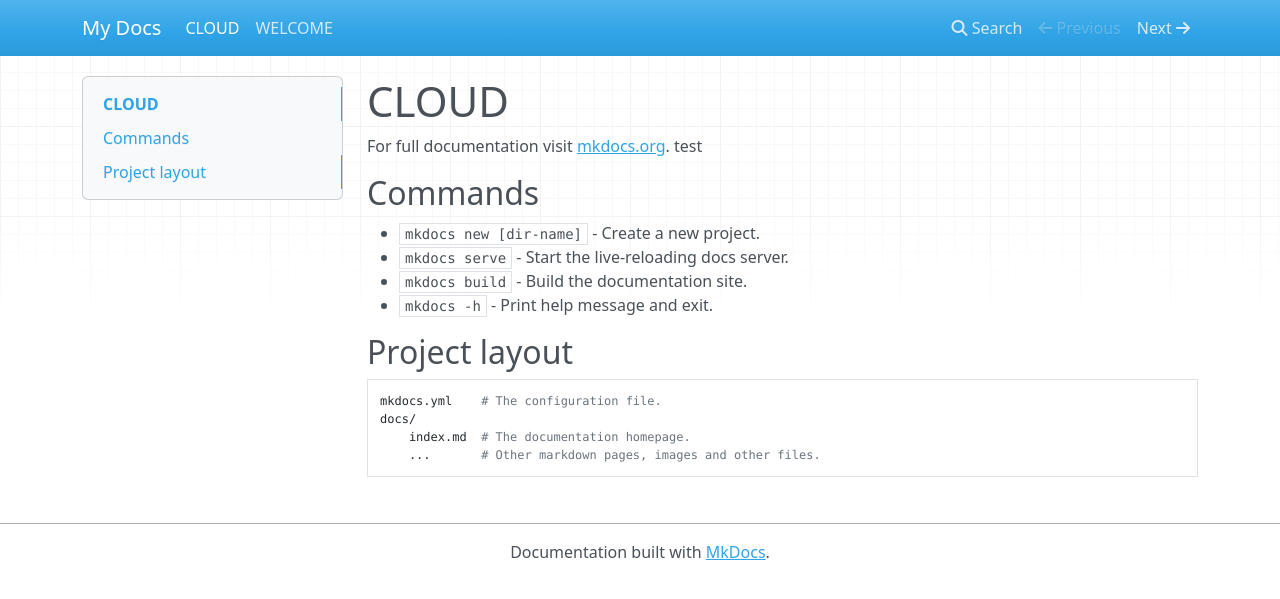
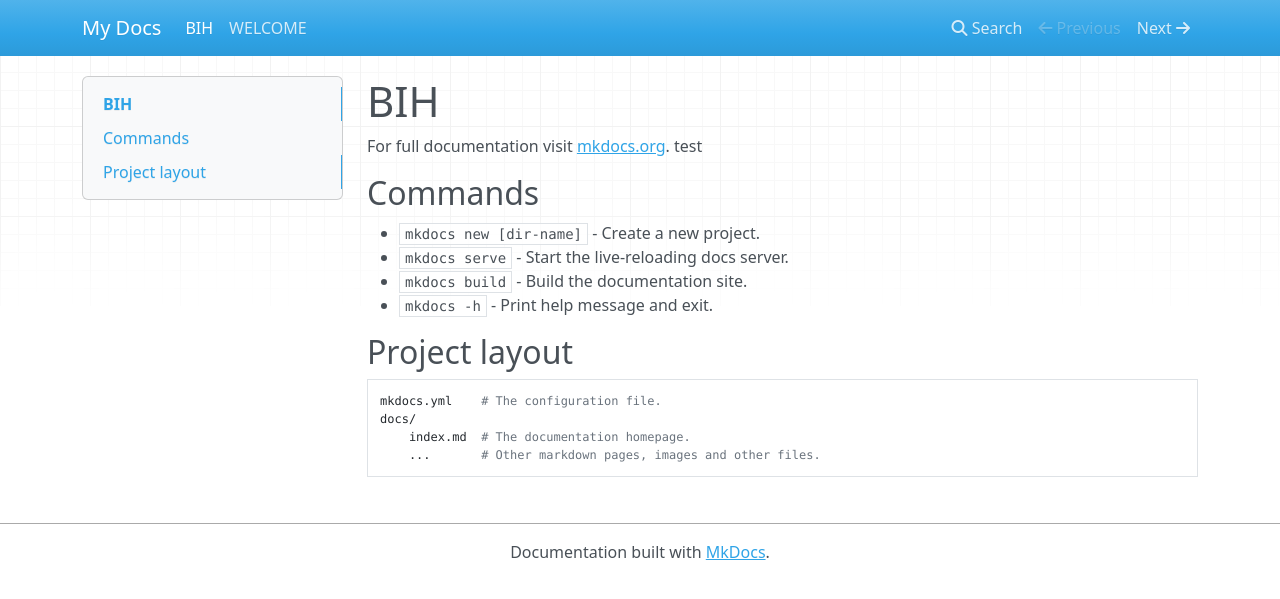
Before and after one commit to warren-nss/mkdocs_deployment_pipeline, an MkDocs documentation site: the page built from docs/index.md, in a window 1280 px wide. Shown: the top 599 px of the page. Built offline with MkDocs 1.6.1, drawn with Linux system fonts in a browser that asks for light colours; nearby versions of some CDN libraries.

Commit message:
Update index.md

```diff
--- a/docs/index.md
+++ b/docs/index.md
@@ -1,4 +1,4 @@
-# CLOUD
+# BIH
 
 For full documentation visit [mkdocs.org](https://www.mkdocs.org).
 test
```
